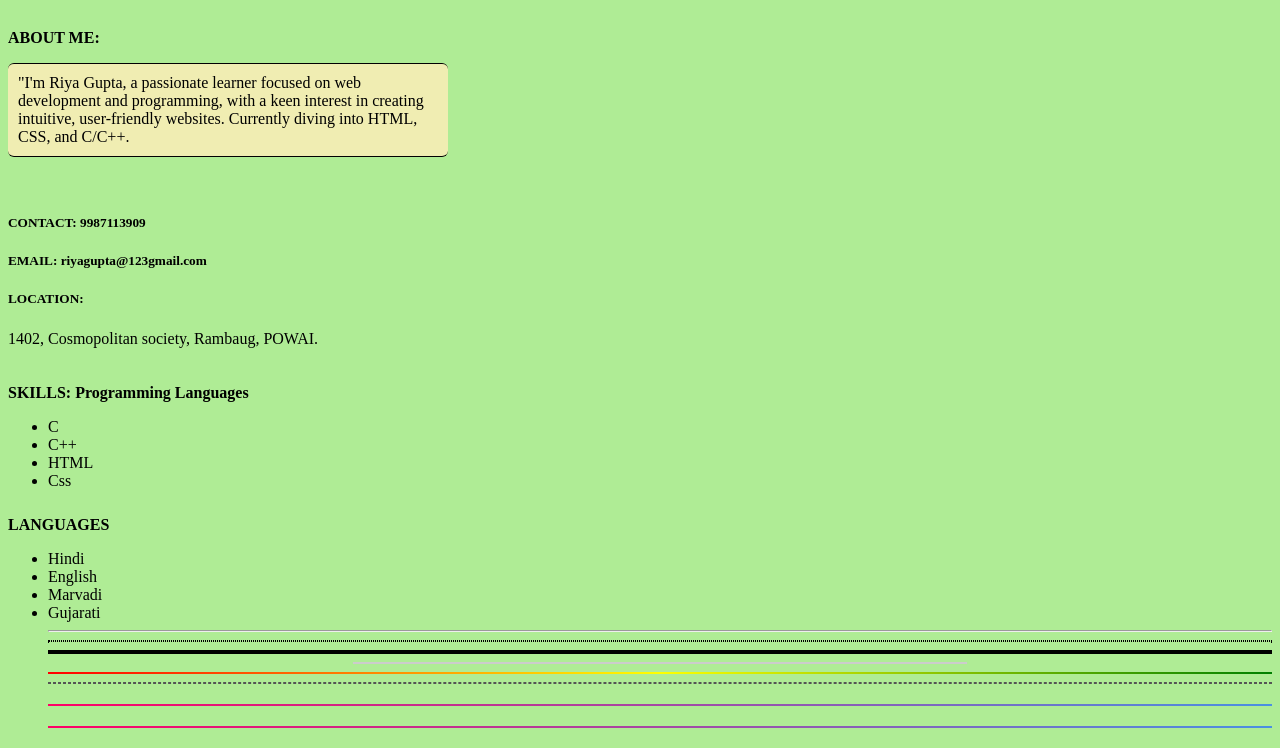
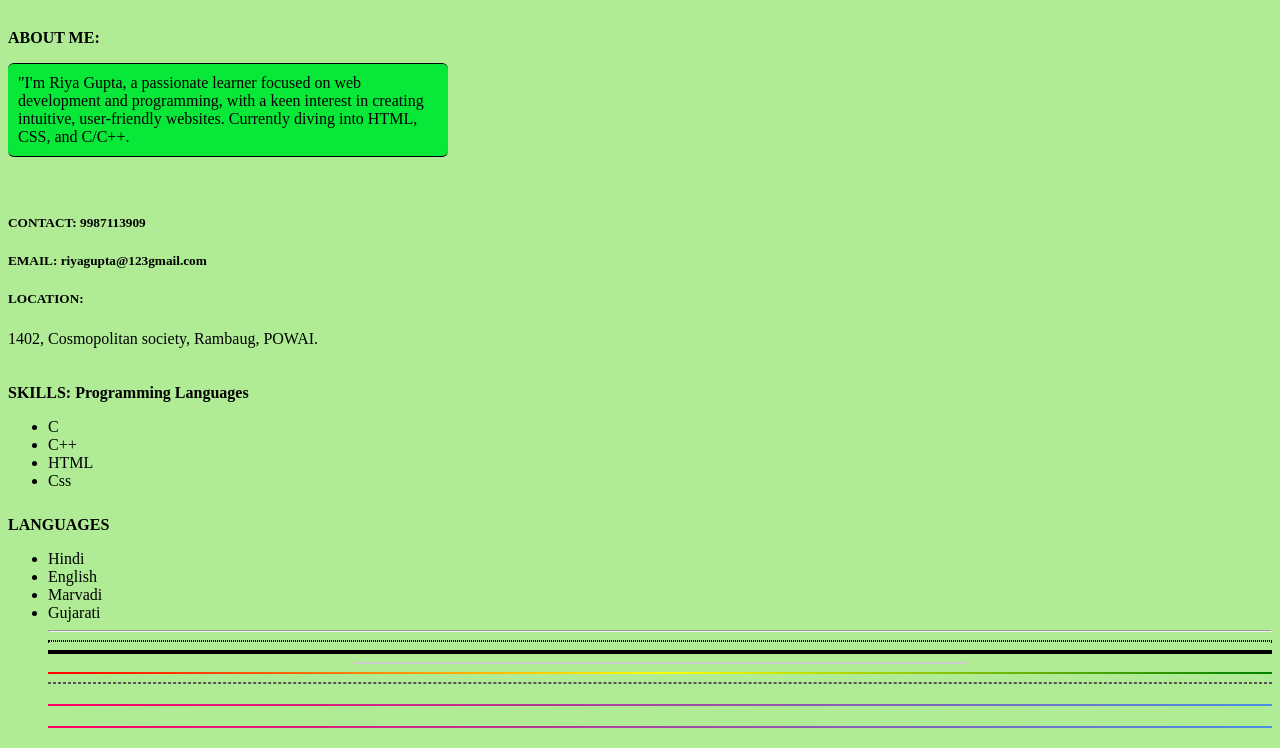
Before and after one commit to riyacoding007/MY-P, a plain HTML site: page index.html in a window 1280 px wide. Shown: the part 83-831 px from the top of the page. Drawn offline with Linux system fonts and the light colour scheme.

Commit message:
change color

```diff
--- a/style.css
+++ b/style.css
@@ -27,7 +27,7 @@
     border-radius: 6px;
     border-left: 0;
     border-right: 0;
-    background: rgb(240, 237, 178);
+    background: rgb(8, 232, 57);
 }
 .contact{
     padding: 10px 0px;
```
